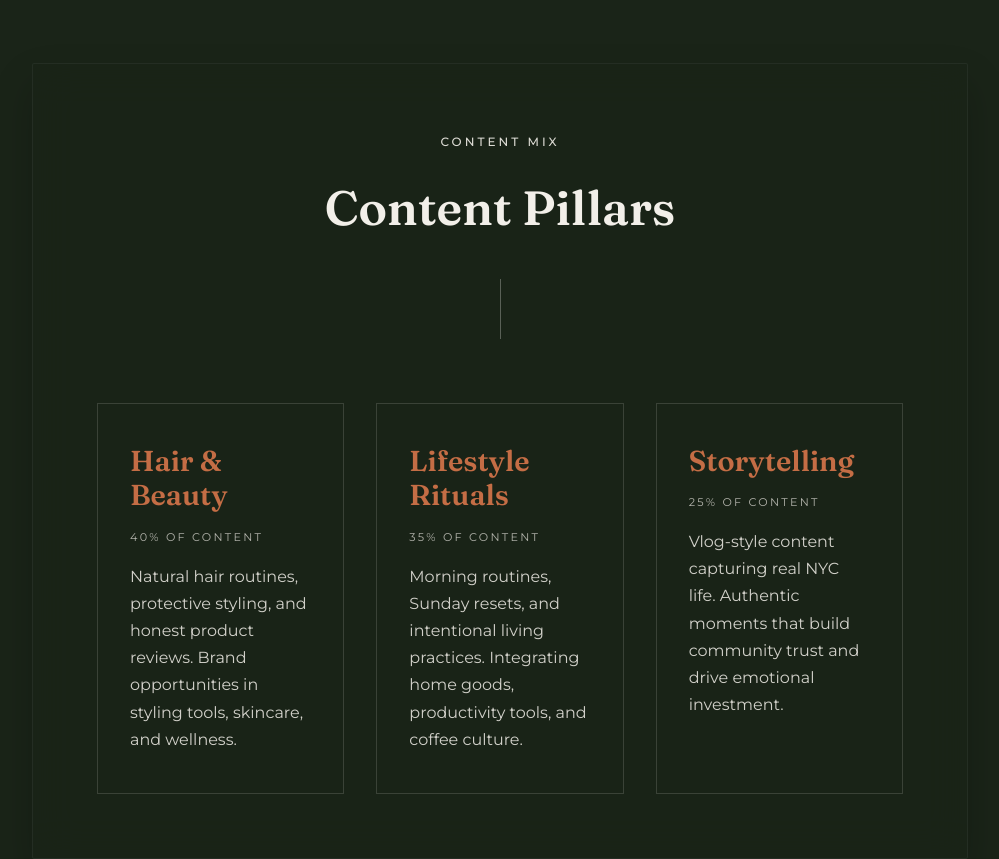
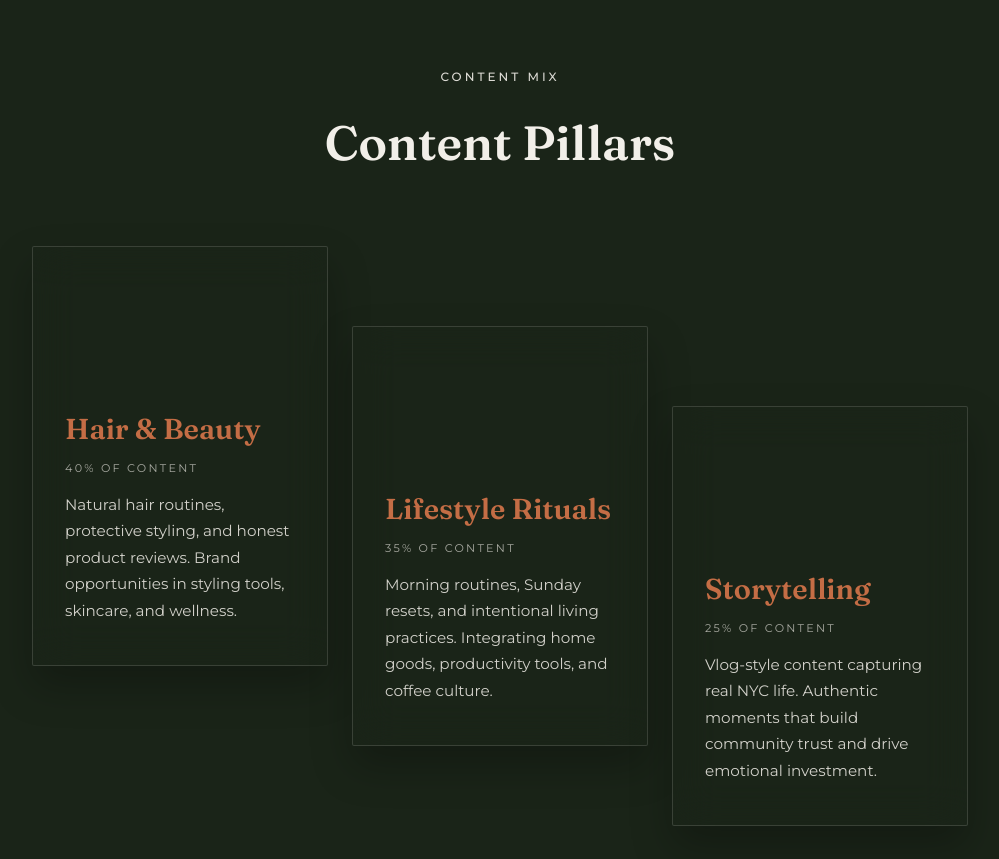
Before and after one commit to 777Cyril/fatu-media-kit, a React (Vite) app: page / in a window 1280 px wide. Shown: the part 3160-4019 px from the top of the page, without its empty margins (140-1139 px from the left). Built offline with nearby package versions, Linux system fonts and the light colour scheme.

Commit message:
Redesign Content Pillars as 3 separate staggered standalone cards
Each card is independent with content anchored to bottom, progressively
offset downward to match reference stagger layout.

Co-Authored-By: Claude Opus 4.6 <noreply@anthropic.com>

```diff
--- a/src/components/ContentPillarsSection.jsx
+++ b/src/components/ContentPillarsSection.jsx
@@ -1,5 +1,4 @@
-import ContentBlock from './ContentBlock';
-import SectionHeader from './SectionHeader';
+import { useEffect, useRef } from 'react';
 
 const pillars = [
   {
@@ -7,36 +6,67 @@ const pillars = [
     percentage: '40% of content',
     description:
       'Natural hair routines, protective styling, and honest product reviews. Brand opportunities in styling tools, skincare, and wellness.',
+    offset: '0px',
   },
   {
     title: 'Lifestyle Rituals',
     percentage: '35% of content',
     description:
       'Morning routines, Sunday resets, and intentional living practices. Integrating home goods, productivity tools, and coffee culture.',
+    offset: '80px',
   },
   {
     title: 'Storytelling',
     percentage: '25% of content',
     description:
       'Vlog-style content capturing real NYC life. Authentic moments that build community trust and drive emotional investment.',
+    offset: '160px',
   },
 ];
+
+function PillarCard({ pillar }) {
+  const ref = useRef(null);
+
+  useEffect(() => {
+    const observer = new IntersectionObserver(
+      (entries) => {
+        entries.forEach((entry) => {
+          if (entry.isIntersecting) entry.target.classList.add('visible');
+        });
+      },
+      { threshold: 0.1 }
+    );
+    if (ref.current) observer.observe(ref.current);
+    return () => observer.disconnect();
+  }, []);
+
+  return (
+    <div
+      className="pillar-card"
+      ref={ref}
+      style={{ marginTop: pillar.offset }}
+    >
+      <div className="pillar-card-inner">
+        <h3 className="pillar-title">{pillar.title}</h3>
+        <span className="pillar-percentage">{pillar.percentage}</span>
+        <p className="pillar-description">{pillar.description}</p>
+      </div>
+    </div>
+  );
+}
 
 export default function ContentPillarsSection() {
   return (
     <section id="content-pillars">
-      <ContentBlock>
-        <SectionHeader metaLabel="Content Mix" title="Content Pillars" />
-        <div className="pillars-grid">
-          {pillars.map((pillar) => (
-            <div className="pillar-card" key={pillar.title}>
-              <h3 className="pillar-title">{pillar.title}</h3>
-              <span className="pillar-percentage">{pillar.percentage}</span>
-              <p className="pillar-description">{pillar.description}</p>
-            </div>
-          ))}
-        </div>
-      </ContentBlock>
+      <div className="pillars-section-header">
+        <span className="meta-text">Content Mix</span>
+        <h2 className="section-title" style={{ marginTop: '1rem' }}>Content Pillars</h2>
+      </div>
+      <div className="pillars-grid">
+        {pillars.map((pillar) => (
+          <PillarCard key={pillar.title} pillar={pillar} />
+        ))}
+      </div>
     </section>
   );
 }
--- a/src/index.css
+++ b/src/index.css
@@ -318,23 +318,54 @@ section {
 }
 
 /* Content Pillars */
+#content-pillars {
+  padding: 10vh 2rem;
+  max-width: var(--container-width);
+  margin: 0 auto;
+}
+
+.pillars-section-header {
+  text-align: center;
+  margin-bottom: 4rem;
+}
+
 .pillars-grid {
   display: grid;
   grid-template-columns: repeat(3, 1fr);
-  gap: 2rem;
+  gap: 1.5rem;
+  align-items: start;
+  padding-bottom: 160px; /* room for stagger overflow */
 }
 
 .pillar-card {
+  background: rgba(26, 36, 24, 0.5);
+  backdrop-filter: blur(20px);
   border: 1px solid rgba(242, 239, 233, 0.15);
+  border-radius: 2px;
+  box-shadow: 0 20px 40px rgba(0, 0, 0, 0.25);
+  min-height: 420px;
+  display: flex;
+  flex-direction: column;
+  justify-content: flex-end;
+  opacity: 0;
+  transform: translateY(20px);
+  transition: opacity 0.7s ease, transform 0.7s ease, border-color 0.3s ease;
+}
+
+.pillar-card.visible {
+  opacity: 1;
+  transform: translateY(0);
+}
+
+.pillar-card:hover {
+  border-color: rgba(196, 109, 69, 0.45);
+}
+
+.pillar-card-inner {
   padding: 2.5rem 2rem;
   display: flex;
   flex-direction: column;
-  gap: 1rem;
-  transition: border-color 0.3s ease;
-}
-
-.pillar-card:hover {
-  border-color: rgba(196, 109, 69, 0.5);
+  gap: 0.85rem;
 }
 
 .pillar-title {
@@ -350,19 +381,25 @@ section {
   text-transform: uppercase;
   letter-spacing: 0.2em;
   font-size: 0.7rem;
-  opacity: 0.7;
+  opacity: 0.65;
 }
 
 .pillar-description {
-  font-size: 1rem;
+  font-size: 0.95rem;
   font-weight: 300;
   opacity: 0.85;
-  line-height: 1.7;
+  line-height: 1.75;
 }
 
 @media (max-width: 768px) {
   .pillars-grid {
     grid-template-columns: 1fr;
+    padding-bottom: 0;
+  }
+
+  .pillar-card {
+    margin-top: 0 !important;
+    min-height: auto;
   }
 }
 
```
